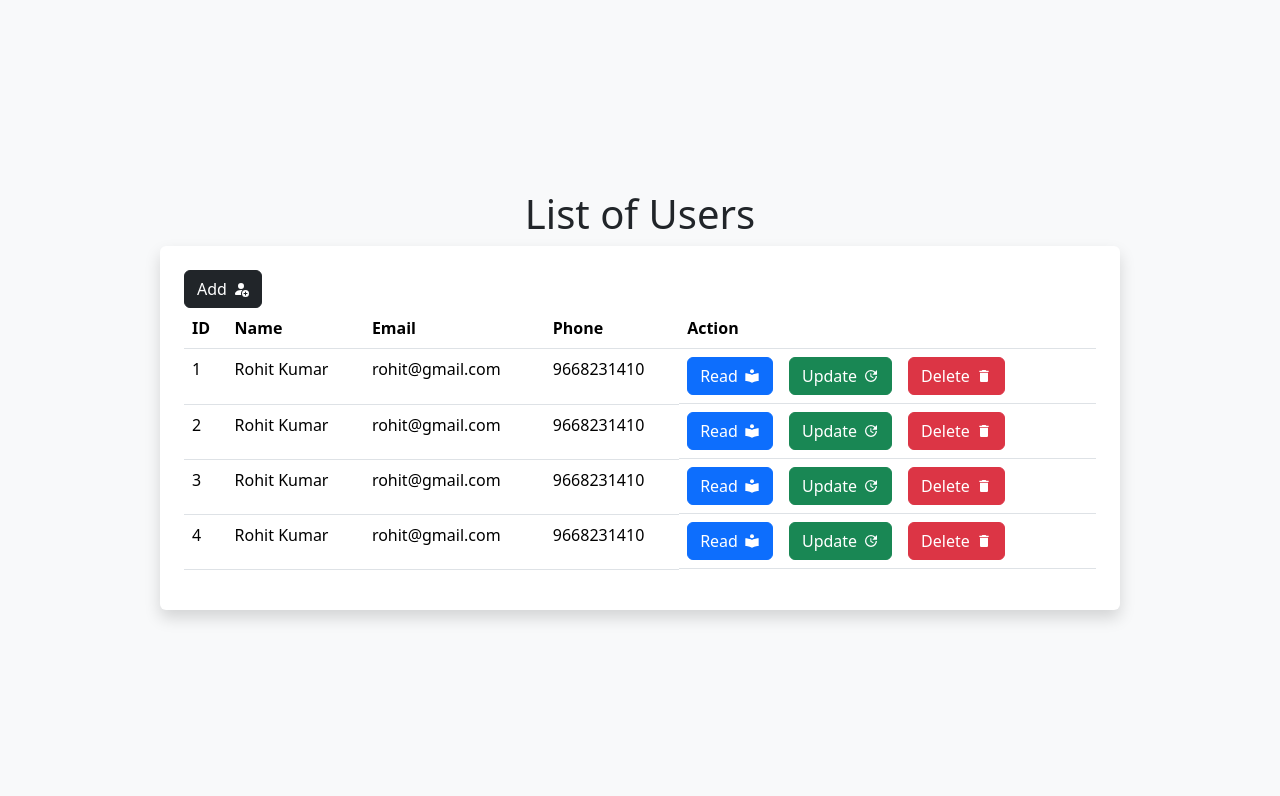
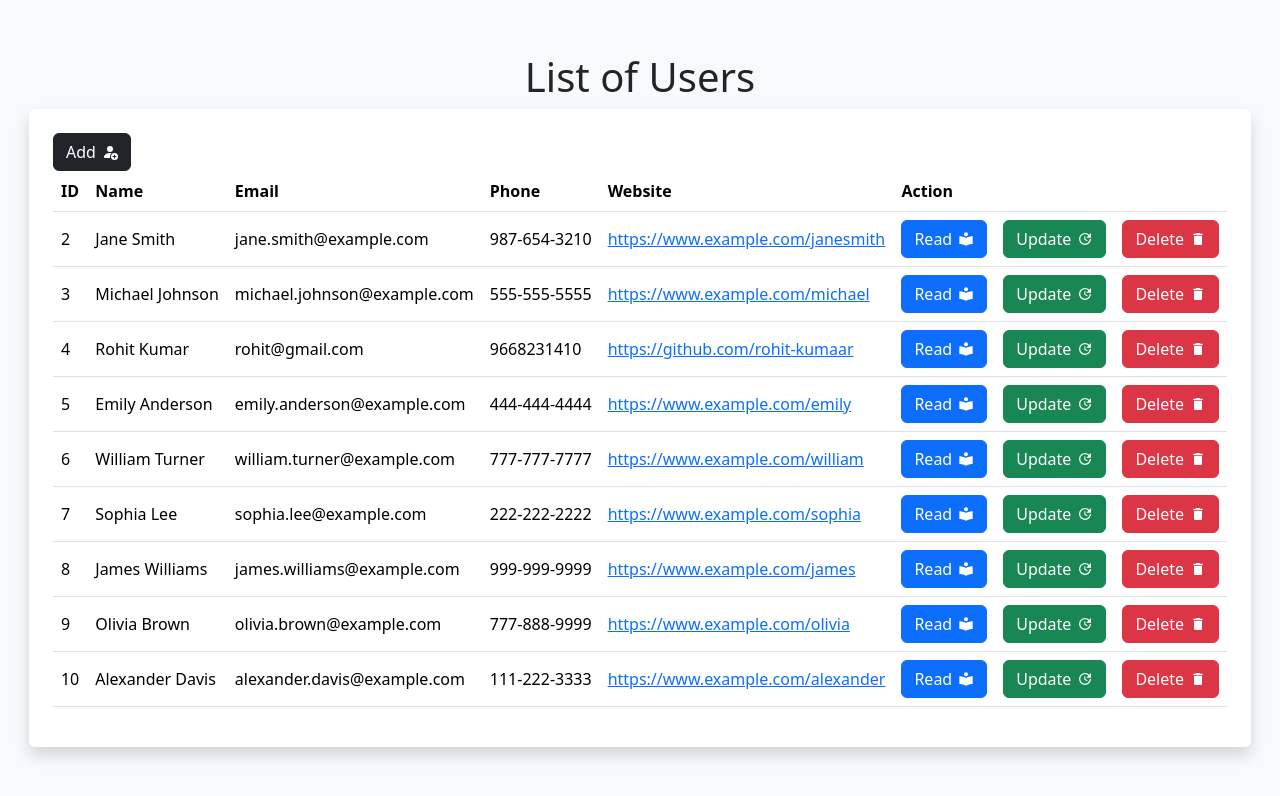
Before and after one commit to rohit-kumaar/crud-in-react-app, a React (Vite) app: page / in a window 1280 px wide. Shown: the top 796 px of the page. Built offline with nearby package versions, Linux system fonts and the light colour scheme; data requests are answered from the project's data file.

Commit message:
config file

```diff
--- /dev/null
+++ b/config.js
@@ -0,0 +1 @@
+export const MAIN_URL = "http://localhost:3001";
--- a/db.json
+++ b/db.json
@@ -1,7 +1,23 @@
 {
   "users": [
     {
-      "id": 1,
+      "id": 2,
+      "name": "Jane Smith",
+      "username": "janesmith456",
+      "email": "jane.smith@example.com",
+      "phone": "987-654-3210",
+      "website": "https://www.example.com/janesmith"
+    },
+    {
+      "id": 3,
+      "name": "Michael Johnson",
+      "username": "michaelj",
+      "email": "michael.johnson@example.com",
+      "phone": "555-555-5555",
+      "website": "https://www.example.com/michael"
+    },
+    {
+      "id": 4,
       "name": "Rohit Kumar",
       "username": "Ricky",
       "email": "rohit@gmail.com",
@@ -9,28 +25,52 @@
       "website": "https://github.com/rohit-kumaar"
     },
     {
-      "id": 2,
-      "name": "Rohit Kumar",
-      "username": "Ricky",
-      "email": "rohit@gmail.com",
-      "phone": "9668231410",
-      "website": "https://github.com/rohit-kumaar"
+      "id": 5,
+      "name": "Emily Anderson",
+      "username": "emily_a",
+      "email": "emily.anderson@example.com",
+      "phone": "444-444-4444",
+      "website": "https://www.example.com/emily"
     },
     {
-      "id": 3,
-      "name": "Rohit Kumar",
-      "username": "Ricky",
-      "email": "rohit@gmail.com",
-      "phone": "9668231410",
-      "website": "https://github.com/rohit-kumaar"
+      "id": 6,
+      "name": "William Turner",
+      "username": "will_t",
+      "email": "william.turner@example.com",
+      "phone": "777-777-7777",
+      "website": "https://www.example.com/william"
     },
     {
-      "id": 4,
-      "name": "Rohit Kumar ",
-      "username": "Ricky",
-      "email": "rohit@gmail.com",
-      "phone": "9668231410",
-      "website": "https://github.com/rohit-kumaar"
+      "id": 7,
+      "name": "Sophia Lee",
+      "username": "sophia123",
+      "email": "sophia.lee@example.com",
+      "phone": "222-222-2222",
+      "website": "https://www.example.com/sophia"
+    },
+    {
+      "id": 8,
+      "name": "James Williams",
+      "username": "james_w",
+      "email": "james.williams@example.com",
+      "phone": "999-999-9999",
+      "website": "https://www.example.com/james"
+    },
+    {
+      "id": 9,
+      "name": "Olivia Brown",
+      "username": "olivia_b",
+      "email": "olivia.brown@example.com",
+      "phone": "777-888-9999",
+      "website": "https://www.example.com/olivia"
+    },
+    {
+      "id": 10,
+      "name": "Alexander Davis",
+      "username": "alex_d",
+      "email": "alexander.davis@example.com",
+      "phone": "111-222-3333",
+      "website": "https://www.example.com/alexander"
     }
   ]
 }
--- a/package.json
+++ b/package.json
@@ -19,7 +19,6 @@
     "react-dom": "^18.2.0",
     "react-icons": "^4.10.1",
     "react-router-dom": "^6.14.2",
-    "react-toastify": "^9.1.3",
     "sass": "^1.64.1"
   },
   "devDependencies": {
--- a/src/App.jsx
+++ b/src/App.jsx
@@ -1,15 +1,16 @@
 import React, { Suspense, lazy } from "react";
 import { RouterProvider, createBrowserRouter } from "react-router-dom";
-const Home = lazy(() => import("./components/Home/Home.jsx"));
-const Create = lazy(() => import("./components/Create/Create.jsx"));
-const Update = lazy(() => import("./components/Update/Update.jsx"));
-const Read = lazy(() => import("./components/Read/Read.jsx"));
+import Loading from "./components/Loading/Loading.jsx";
+const Home = lazy(() => import("./components/Home.jsx"));
+const Create = lazy(() => import("./components/Create.jsx"));
+const Update = lazy(() => import("./components/Update.jsx"));
+const Read = lazy(() => import("./components/Read.jsx"));
 
 const router = createBrowserRouter([
   {
     path: "/",
     element: (
-      <Suspense fallback={"Loading..."}>
+      <Suspense fallback={<Loading />}>
         <Home />
       </Suspense>
     ),
@@ -17,7 +18,7 @@ const router = createBrowserRouter([
   {
     path: "/create",
     element: (
-      <Suspense fallback={"Loading..."}>
+      <Suspense fallback={<Loading />}>
         <Create />
       </Suspense>
     ),
@@ -25,7 +26,7 @@ const router = createBrowserRouter([
   {
     path: "/update/:id",
     element: (
-      <Suspense fallback={"Loading..."}>
+      <Suspense fallback={<Loading />}>
         <Update />
       </Suspense>
     ),
@@ -33,7 +34,7 @@ const router = createBrowserRouter([
   {
     path: "/read/:id",
     element: (
-      <Suspense fallback={"Loading..."}>
+      <Suspense fallback={<Loading />}>
         <Read />
       </Suspense>
     ),
--- a/src/components/Update/Update.jsx
+++ b/src/components/Create.jsx
@@ -1,12 +1,13 @@
 import axios from "axios";
-import React, { useEffect, useState } from "react";
-import { MdOutlineUpdate } from "react-icons/md";
+import React, { useState } from "react";
+import { IoCheckmarkDoneCircle } from "react-icons/io5";
 import { RiArrowGoBackFill } from "react-icons/ri";
-import { Link, useNavigate, useParams } from "react-router-dom";
-import { useTitle } from "../../hooks/useTitle";
+import { Link, useNavigate } from "react-router-dom";
+import { MAIN_URL } from "../../config";
+import { useTitle } from "../hooks/useTitle";
 
-function Update() {
-  useTitle("Update");
+function Create() {
+  useTitle("Create");
 
   const [values, setValues] = useState({
     name: "",
@@ -16,30 +17,21 @@ function Update() {
 
   const navigate = useNavigate();
 
-  const { id } = useParams();
-  const URL = `http://localhost:3001/users/${id}`;
-
-  useEffect(() => {
-    axios
-      .get(URL)
-      .then((res) => {
-        setValues(res.data);
-      })
-      .catch((err) => {
-        console.log(err);
-      });
-  }, []);
-
   const handleChange = (event) => {
     const { name, value } = event.target;
     setValues((prev) => ({ ...prev, [name]: value }));
   };
 
-  const handleUpdate = (event) => {
+  const handleSubmit = (event) => {
     event.preventDefault();
 
+    if (!values.name || !values.email || !values.phone) {
+      alert("Please fill in all the required fields.");
+      return;
+    }
+
     axios
-      .put(URL, values)
+      .post(`${MAIN_URL}/users`, values)
       .then((res) => {
         console.log(res);
         navigate("/");
@@ -53,9 +45,9 @@ function Update() {
     <>
       <div className="d-flex align-items-center justify-content-center w-100 vh-100 bg-light">
         <div className="w-50 border bg-white shadow px-5 pt-3 pb-5 rounded">
-          <h1>Update User</h1>
+          <h1>Add A User</h1>
 
-          <form onSubmit={handleUpdate}>
+          <form onSubmit={handleSubmit}>
             <div className="mb-2">
               <label htmlFor="name">Name :</label>
               <input
@@ -63,7 +55,6 @@ function Update() {
                 name="name"
                 className="form-control"
                 placeholder="Enter Your Name"
-                value={values.name}
                 onChange={handleChange}
               />
             </div>
@@ -74,7 +65,6 @@ function Update() {
                 name="email"
                 className="form-control"
                 placeholder="Enter Your Email"
-                value={values.email}
                 onChange={handleChange}
               />
             </div>
@@ -85,16 +75,14 @@ function Update() {
                 name="phone"
                 className="form-control"
                 placeholder="Enter Your Phone Number"
-                value={values.phone}
                 onChange={handleChange}
               />
             </div>
 
             <div className="d-flex align-items-center">
               <button className="btn btn-success me-3">
-                Update <MdOutlineUpdate />
+                Submit <IoCheckmarkDoneCircle />
               </button>
-
               <Link to="/" className="btn btn-primary">
                 Back <RiArrowGoBackFill />
               </Link>
@@ -106,4 +94,4 @@ function Update() {
   );
 }
 
-export default Update;
+export default Create;
--- a/src/components/Home/Home.jsx
+++ b/src/components/Home.jsx
@@ -4,10 +4,8 @@ import { BiSolidBookReader } from "react-icons/bi";
 import { BsPersonFillAdd } from "react-icons/bs";
 import { MdDelete, MdOutlineUpdate } from "react-icons/md";
 import { Link } from "react-router-dom";
-import { useTitle } from "../../hooks/useTitle";
-import "./Home.scss";
-
-const URL = "http://localhost:3001/users";
+import { MAIN_URL } from "../../config";
+import { useTitle } from "../hooks/useTitle";
 
 function Home() {
   useTitle("Home");
@@ -16,7 +14,7 @@ function Home() {
 
   useEffect(() => {
     axios
-      .get(URL)
+      .get(`${MAIN_URL}/users`)
       .then((res) => {
         setUserData(res.data);
       })
@@ -29,7 +27,7 @@ function Home() {
     const confirm = window.confirm("Would You Like To Delete?");
     if (confirm) {
       axios
-        .delete(`http://localhost:3001/users/${id}`)
+        .delete(`${MAIN_URL}/users/${id}`)
         .then(() => location.reload())
         .catch((err) => console.log(err));
     }
@@ -40,7 +38,7 @@ function Home() {
       <div className="d-flex flex-column align-items-center justify-content-center vh-100 bg-light">
         <h1>List of Users</h1>
 
-        <div className="w-75 rounded bg-white shadow p-4">
+        <div className=" rounded bg-white shadow p-4">
           <Link to="/create" className="btn btn-dark add-btn">
             Add <BsPersonFillAdd />
           </Link>
@@ -52,6 +50,7 @@ function Home() {
                 <th>Name</th>
                 <th>Email</th>
                 <th>Phone</th>
+                <th>Website</th>
                 <th>Action</th>
               </tr>
             </thead>
@@ -62,6 +61,11 @@ function Home() {
                   <td>{user.name}</td>
                   <td>{user.email}</td>
                   <td>{user.phone}</td>
+                  <td>
+                    <Link to={user.website} target="_blank">
+                      {user.website}
+                    </Link>
+                  </td>
                   <td className="d-flex gap-3 ">
                     <Link to={`/read/${user.id}`} className="btn btn-primary">
                       Read <BiSolidBookReader />
--- /dev/null
+++ b/src/components/Loading/Loading.jsx
@@ -0,0 +1,12 @@
+import React from "react";
+import "./Loading.scss";
+
+function Loading() {
+  return (
+    <div className="loading">
+      <div className="spinner"></div>
+    </div>
+  );
+}
+
+export default Loading;
--- /dev/null
+++ b/src/components/Loading/Loading.scss
@@ -0,0 +1,20 @@
+.loading {
+  height: 100vh;
+  display: flex;
+  align-items: center;
+  justify-content: center;
+}
+.spinner {
+  width: 80px;
+  height: 80px;
+  border: 1px solid rgba(0, 0, 0, 0.1);
+  border-left-color: #7983ff;
+  border-radius: 50%;
+  animation: spin 1s linear infinite;
+}
+
+@keyframes spin {
+  to {
+    transform: rotate(360deg);
+  }
+}
--- a/src/components/Read/Read.jsx
+++ b/src/components/Read.jsx
@@ -3,17 +3,17 @@ import React, { useEffect, useState } from "react";
 import { AiOutlineEdit } from "react-icons/ai";
 import { RiArrowGoBackFill } from "react-icons/ri";
 import { Link, useParams } from "react-router-dom";
-import { useTitle } from "../../hooks/useTitle";
+import { MAIN_URL } from "../../config";
+import { useTitle } from "../hooks/useTitle";
 
 function Read() {
   useTitle("Read");
   const [userData, setUserData] = useState([]);
   const { id } = useParams();
-  const URL = `http://localhost:3001/users/${id}`;
 
   useEffect(() => {
     axios
-      .get(URL)
+      .get(`${MAIN_URL}/users/${id}`)
       .then((res) => {
         setUserData(res.data);
       })
--- a/src/components/Create/Create.jsx
+++ b/src/components/Update.jsx
@@ -1,14 +1,13 @@
 import axios from "axios";
-import React, { useState } from "react";
-import { Link, useNavigate } from "react-router-dom";
-import { useTitle } from "../../hooks/useTitle";
+import React, { useEffect, useState } from "react";
+import { MdOutlineUpdate } from "react-icons/md";
 import { RiArrowGoBackFill } from "react-icons/ri";
-import { IoCheckmarkDoneCircle } from "react-icons/io5";
+import { Link, useNavigate, useParams } from "react-router-dom";
+import { MAIN_URL } from "../../config";
+import { useTitle } from "../hooks/useTitle";
 
-const URL = "http://localhost:3001/users";
-
-function Create() {
-  useTitle("Create");
+function Update() {
+  useTitle("Update");
 
   const [values, setValues] = useState({
     name: "",
@@ -17,23 +16,31 @@ function Create() {
   });
 
   const navigate = useNavigate();
+  const { id } = useParams();
+
+  useEffect(() => {
+    axios
+      .get(`${MAIN_URL}/users/${id}`)
+      .then((res) => {
+        setValues(res.data);
+      })
+      .catch((err) => {
+        console.log(err);
+      });
+  }, []);
 
   const handleChange = (event) => {
     const { name, value } = event.target;
     setValues((prev) => ({ ...prev, [name]: value }));
   };
 
-  const handleSubmit = (event) => {
+  const handleUpdate = (event) => {
     event.preventDefault();
+
     axios
-      .post(URL, values)
+      .put(`${MAIN_URL}/users/${id}`, values)
       .then((res) => {
         console.log(res);
-
-        // data.name == "" && values.email == "" && values.phone == ""
-        // ? alert("Please fill the blank space")
-        // :
-
         navigate("/");
       })
       .catch((err) => {
@@ -45,9 +52,9 @@ function Create() {
     <>
       <div className="d-flex align-items-center justify-content-center w-100 vh-100 bg-light">
         <div className="w-50 border bg-white shadow px-5 pt-3 pb-5 rounded">
-          <h1>Add A User</h1>
+          <h1>Update User</h1>
 
-          <form onSubmit={handleSubmit}>
+          <form onSubmit={handleUpdate}>
             <div className="mb-2">
               <label htmlFor="name">Name :</label>
               <input
@@ -55,6 +62,7 @@ function Create() {
                 name="name"
                 className="form-control"
                 placeholder="Enter Your Name"
+                value={values.name}
                 onChange={handleChange}
               />
             </div>
@@ -65,6 +73,7 @@ function Create() {
                 name="email"
                 className="form-control"
                 placeholder="Enter Your Email"
+                value={values.email}
                 onChange={handleChange}
               />
             </div>
@@ -75,14 +84,16 @@ function Create() {
                 name="phone"
                 className="form-control"
                 placeholder="Enter Your Phone Number"
+                value={values.phone}
                 onChange={handleChange}
               />
             </div>
 
             <div className="d-flex align-items-center">
               <button className="btn btn-success me-3">
-                Submit <IoCheckmarkDoneCircle />
+                Update <MdOutlineUpdate />
               </button>
+
               <Link to="/" className="btn btn-primary">
                 Back <RiArrowGoBackFill />
               </Link>
@@ -94,4 +105,4 @@ function Create() {
   );
 }
 
-export default Create;
+export default Update;
--- a/src/index.scss
+++ b/src/index.scss
@@ -5,3 +5,14 @@
   justify-content: center;
   gap: 6px;
 }
+
+table {
+  tbody {
+    tr {
+      td {
+        white-space: nowrap;
+        vertical-align: middle;
+      }
+    }
+  }
+}
```
Also changed, not shown: src/components/Home/Home.scss (deleted), 1 other file (tests, documents, lock files or other folders).
